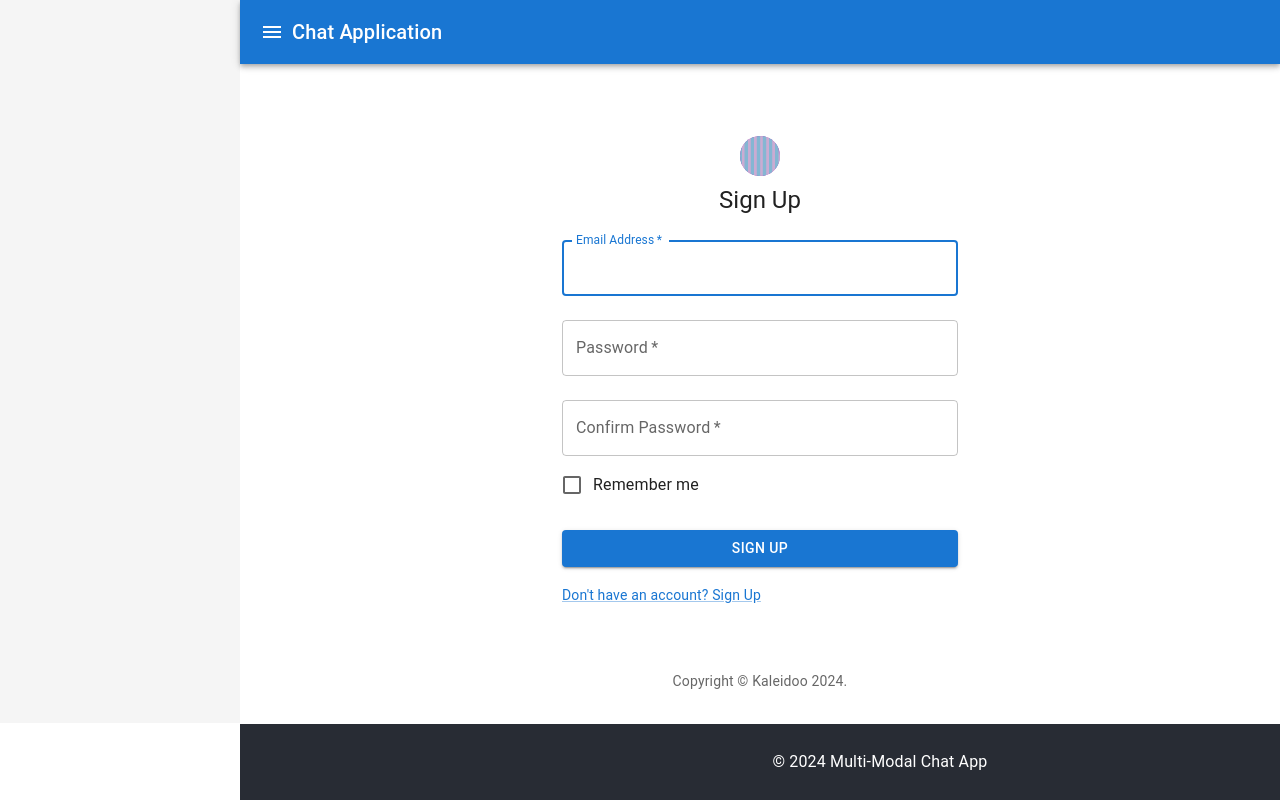
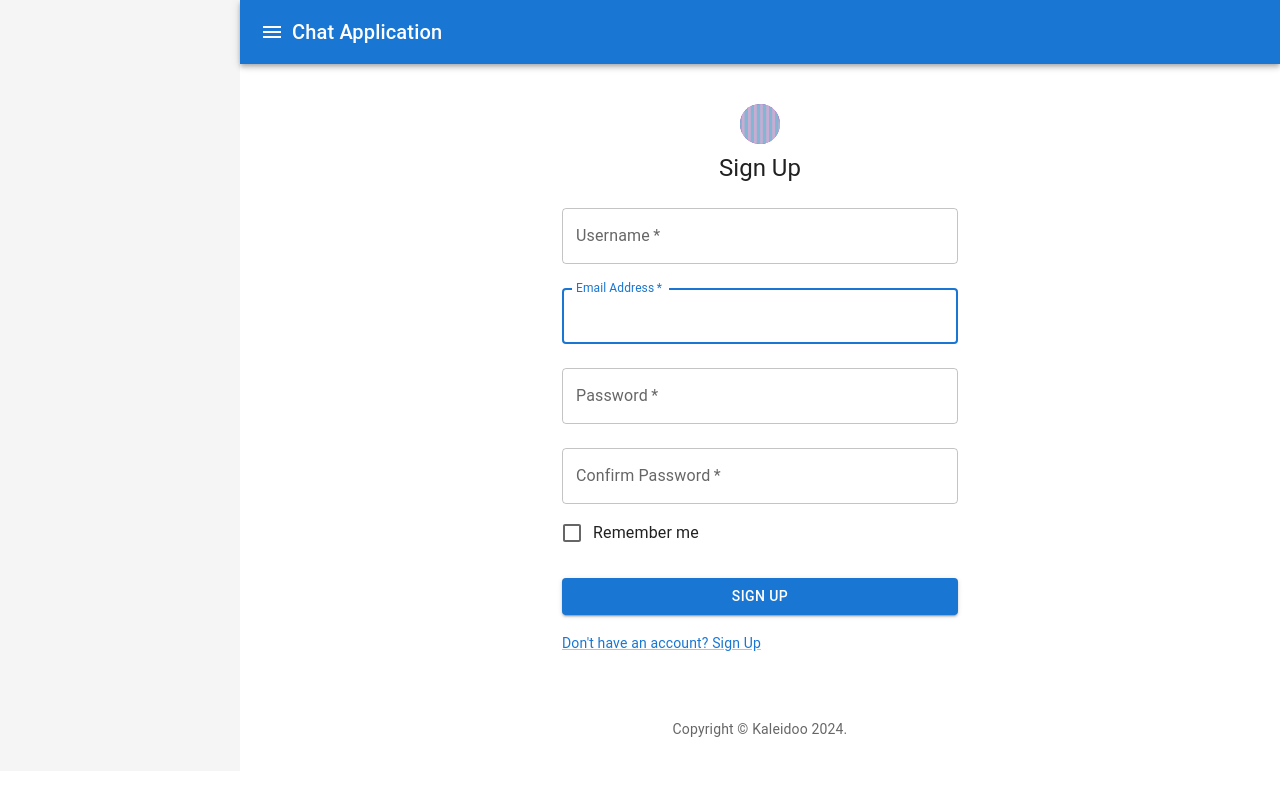
Before and after one commit to Kinan-Kaleidoo/Hackathon-082024, a React (Create React App) app in the folder Frontend/: page /signUp in a window 1280 px wide. Built offline with nearby package versions, Linux system fonts and the light colour scheme.

Commit message:
First commete 5/8

```diff
--- a/Frontend/src/components/Common/Footer.js
+++ b/Frontend/src/components/Common/Footer.js
@@ -1,11 +1,15 @@
 import React from 'react';
+import Typography from '@mui/material/Typography';
 import './Footer.css';
 
-const Footer = () => {
+const Footer = (props) => {
   return (
-    <footer className="footer">
-      <p>© 2024 Multi-Modal Chat App</p>
-    </footer>
+    <Typography variant="body2" color="text.secondary" align="center" {...props}>
+      {'Copyright © '}
+      Kaleidoo <b />
+      {new Date().getFullYear()}
+      {'.'}
+    </Typography>
   );
 };
 
--- a/Frontend/src/pages/Auto/signIn.js
+++ b/Frontend/src/pages/Auto/signIn.js
@@ -18,17 +18,6 @@ import { useNavigate} from "react-router-dom";
 
 const defaultTheme = createTheme();
 
-function Copyright(props) {
-
-    return (
-      <Typography variant="body2" color="text.secondary" align="center" {...props}>
-        {'Copyright © '}
-            aleidoo <b/>
-        {new Date().getFullYear()}
-        {'.'}
-      </Typography>
-    );
-  }
 
 function SignIn(){
 
@@ -41,7 +30,7 @@ function SignIn(){
           email: data.get('email'),
           password: data.get('password'),
         });
-        navigate('/Home')
+        navigate('/')
 
       };
 
@@ -105,7 +94,6 @@ function SignIn(){
                 </Grid>
               </Box>
             </Box>
-            <Copyright sx={{ mt: 8, mb: 4 }} />
           </Container>
         </ThemeProvider>
       );
--- a/Frontend/src/pages/Auto/signUp.js
+++ b/Frontend/src/pages/Auto/signUp.js
@@ -18,19 +18,10 @@ import Kaleidoo from '../../assets/images/kaleidoo.png';
 
 const defaultTheme = createTheme();
 
-function Copyright(props) {
-  return (
-    <Typography variant="body2" color="text.secondary" align="center" {...props}>
-      {'Copyright © '}
-      Kaleidoo <b />
-      {new Date().getFullYear()}
-      {'.'}
-    </Typography>
-  );
-}
 
 function SignUp() {
   const navigate = useNavigate();
+  const [username, setUsername] = useState('');
   const [email, setEmail] = useState('');
   const [password, setPassword] = useState('');
   const [confirmPassword, setConfirmPassword] = useState('');
@@ -62,9 +53,11 @@ function SignUp() {
     event.preventDefault();
     const formData = new FormData(event.currentTarget);
     const userData = {
+      username: formData.get('username') || username,
       email: formData.get('email'),
       password: formData.get('password')
     };
+    console.log(userData);
 
     const validationErrors = validate();
     if (Object.keys(validationErrors).length > 0) {
@@ -101,7 +94,7 @@ function SignUp() {
         <CssBaseline />
         <Box
           sx={{
-            marginTop: 8,
+            marginTop: 4,
             display: 'flex',
             flexDirection: 'column',
             alignItems: 'center',
@@ -114,6 +107,18 @@ function SignUp() {
             Sign Up
           </Typography>
           <Box component="form" onSubmit={handleSubmit} noValidate sx={{ mt: 1 }}>
+            <TextField
+              margin="normal"
+              required
+              fullWidth
+              id="username"
+              label="Username"
+              name="username"
+              autoComplete="username"
+              autoFocus
+              value={username}
+              onChange={(e) => setUsername(e.target.value)}
+            />
             <TextField
               margin="normal"
               required
@@ -177,7 +182,6 @@ function SignUp() {
             </Grid>
           </Box>
         </Box>
-        <Copyright sx={{ mt: 8, mb: 4 }} />
       </Container>
     </ThemeProvider>
   );
--- a/Frontend/src/pages/Routes/index.js
+++ b/Frontend/src/pages/Routes/index.js
@@ -36,7 +36,7 @@ const HomePage = () => {
               <Route path="/" element={<ChatPage />} />
             </Routes>
           </main>
-          <Footer />
+          <Footer sx={{ mt: 8, mb: 4 }}/>
         </div>
       </div>
     </Router>
```
Also changed, not shown: 1 other file (tests, documents, lock files or other folders).
